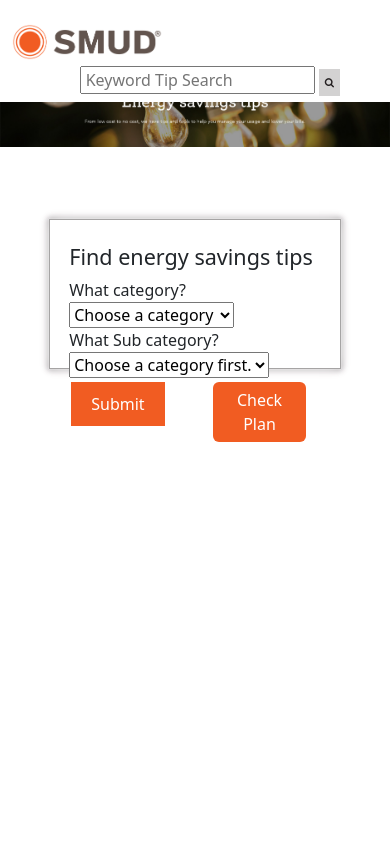
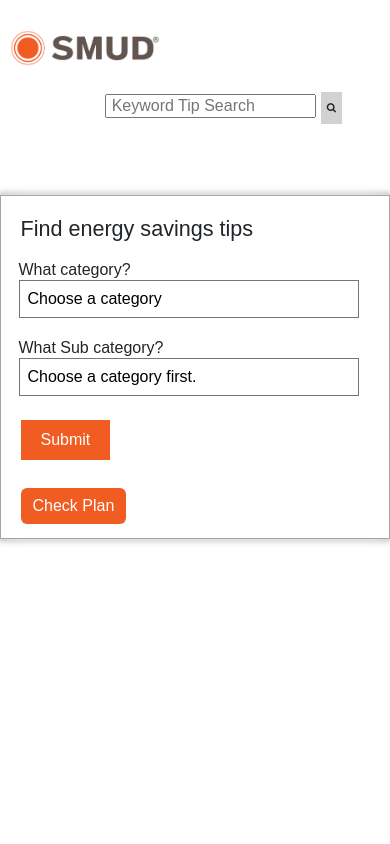
Before and after one commit to Floresce/zero-carbon-engagement-tools, a PHP site: page /zero-carbon-engagement-tools/ in a window 390 px wide. Run offline with PHP 8.4, Linux system fonts and the light colour scheme.

Commit message:
styling for mobile view

```diff
--- a/index.html
+++ b/index.html
@@ -2,6 +2,7 @@
 <html lang="en">
 
     <head>
+        <meta name="viewport" content="width=device-width, initial-scale=1.0">
         <meta charset="UTF-8">
         <meta http-equiv="X-UA-Compatible" content="IE=edge">
         <meta name="viewport" content="width=device-width, initial-scale=1.0">
@@ -54,10 +55,28 @@
             <div class="container form"><br>
                 <h4>Find energy savings tips</h4>
                 <form id="tips_form">
+
+                    <style>
+                        .row {
+                            display: flex;
+                            flex-wrap: wrap;
+                        }
+
+                        .col {
+                            flex: 1;
+                            padding: 10px;
+                        }
+
+                        @media screen and (max-width: 767px) {
+                            .col {
+                                flex-basis: 100%;
+                            }
+                        }
+                        </style>
                     <div class="row">
                         <div class="col">
                             <label for="category">What category?</label><br>
-                            <select name="category" id="category">
+                            <select name="category" id="category" class="dropdown">
                                 <option value="" disabled selected>Choose a category</option>
                                 <option value="All Categories">All Categories</option>
                                 <option value="Appliances">Appliances</option>
@@ -72,7 +91,7 @@
 
                         <div class="col">
                             <label for="subcategory">What Sub category?</label><br>
-                            <select name="subcategory" id="subcategory">
+                            <select name="subcategory" id="subcategory" class="dropdown">
                                 <option value="" disabled selected>Choose a category first.</option>
                                 <script src="tips_dropdown_menu.js"></script>
                             </select>
--- a/style.css
+++ b/style.css
@@ -4,7 +4,12 @@
   box-sizing: border-box;
 }
 
-body{
+
+
+
+/* For desktop devices */
+
+body {
   display: flex;
   align-items: top;
   justify-content: center;
@@ -12,6 +17,9 @@
   height: 100vh;
   margin: 0 auto;
   padding: 0%;
+  font-family: Avenir Book, sans-serif;
+  font-size: 16px;
+  line-height: 20px;
 }
 
 #result{
@@ -45,7 +53,7 @@
 
 .container.form{
   width: 75%;
-  height: 150px;
+  height: auto; /* or height: 100%; */
   background-color: #ffffff;
   border: 0.5px solid rgb(166, 164, 164);
   padding-left: 5%;
@@ -307,3 +315,81 @@
   background-color: #7E2E0A !important;
   color: white !important;
 }
+/* For Phones */
+@media only screen and (max-width: 768px) {
+  body {
+    font-family: Avenir Book, sans-serif;
+    font-size: 16px;
+    line-height: 20px;
+    padding-left: 0px;
+
+    margin-left: 0;
+    margin-right: 0;
+  }
+
+  .container {
+    margin-left: 0;
+    margin-right: 0;
+    max-width: 100%;
+  }
+
+  .container.form{
+    width: 100%;
+    height: auto; /* or height: 100%; */
+    background-color: #ffffff;
+    border: 0.5px solid rgb(166, 164, 164);
+    padding-left: 5%;
+    box-shadow: 0 0 1px #fff, 0 0 15px #fff, 0 0 7px #b6b4b4, 0 0 5px #8b878a, 0 0 5px #eae5e9, 0 0 8px #eee7ed, 0 0 10px #dfd7d7;
+    column-gap: 10px;
+  }
+  /* hide original arrow icon */
+  .dropdown-toggle::after {
+    display: none;
+  }
+
+  /* target the dropdown arrow */
+  select {
+    appearance: none;
+    -webkit-appearance: none; /* Safari and Chrome */
+    -moz-appearance: none; /* Firefox */
+    background: transparent;
+    font-size: 16px;
+    padding: 8px;
+    width: 100%;
+    height: 500;
+    position: relative;
+    z-index: 1;
+  }
+/*
+  select:after {
+    content: '';
+    position: absolute;
+    top: 50%;
+    right: 12px;
+    transform: translateY(-50%);
+    border-style: solid;
+    border-width: 6px 6px 0 6px;
+    border-color: #000 transparent transparent transparent;
+  }
+  this doesn't work, for now there is no arrow on the dropdowns*/
+  .search button{
+    background-color: #D3D2D2;
+    color: #231f20;
+    padding: 6px 6px;
+    margin-right: 12px;
+    font-size: 10px;
+    border: none;
+    cursor: pointer;
+   }
+   input[type="submit"] {
+    background-color: #F15c22; /* set the background color */
+    border: none; /* remove the border */
+    color: white; /* set the text color */
+    padding: 10px 20px; /* add some padding to the button */
+    text-align: center; /* center the text */
+    text-decoration: none; /* remove the underline */
+    display: inline-block; /* display the button as an inline-block element */
+    font-size: 16px; /* set the font size */
+    margin: 4px 2px; /* add some margin */
+  }
+}
```
